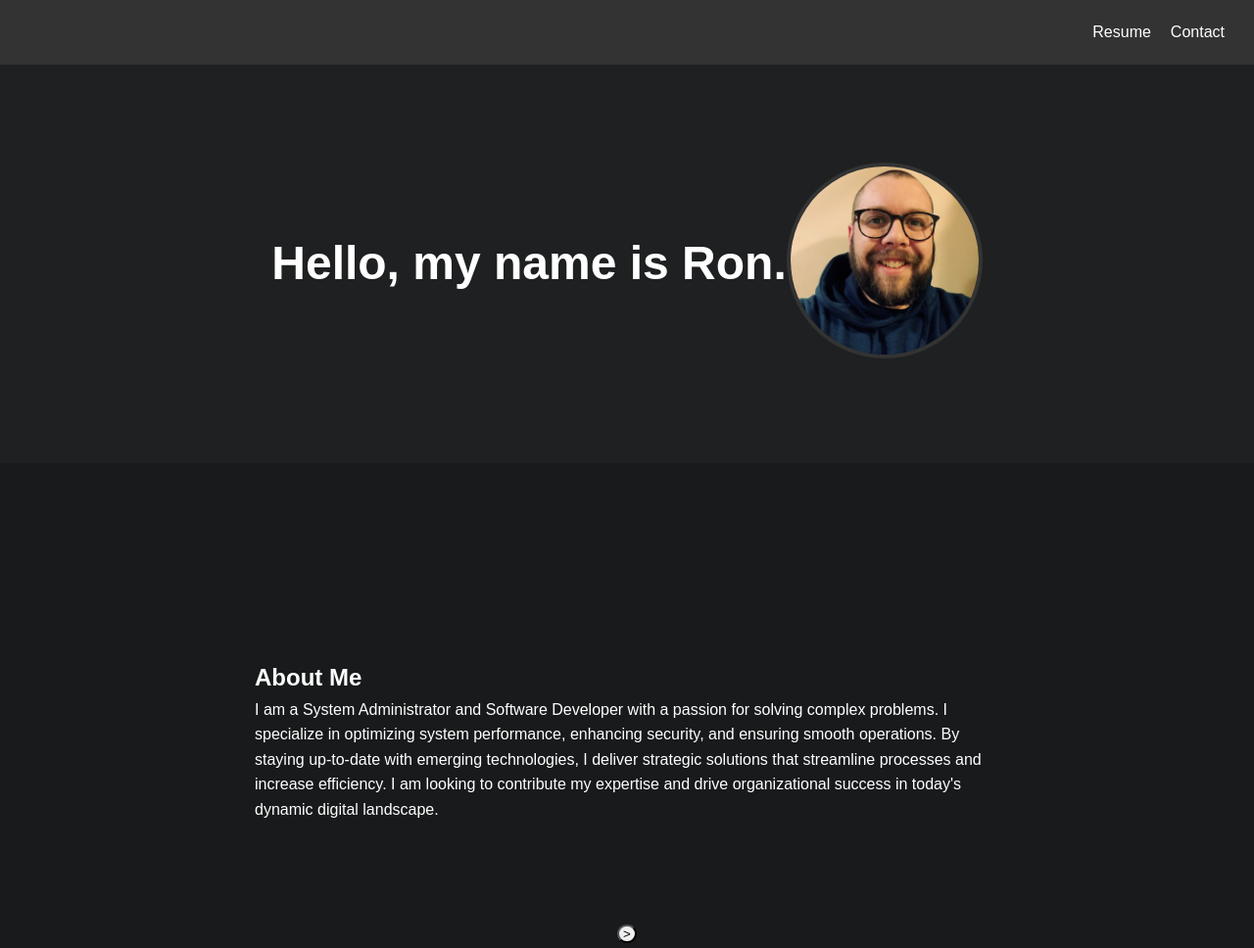
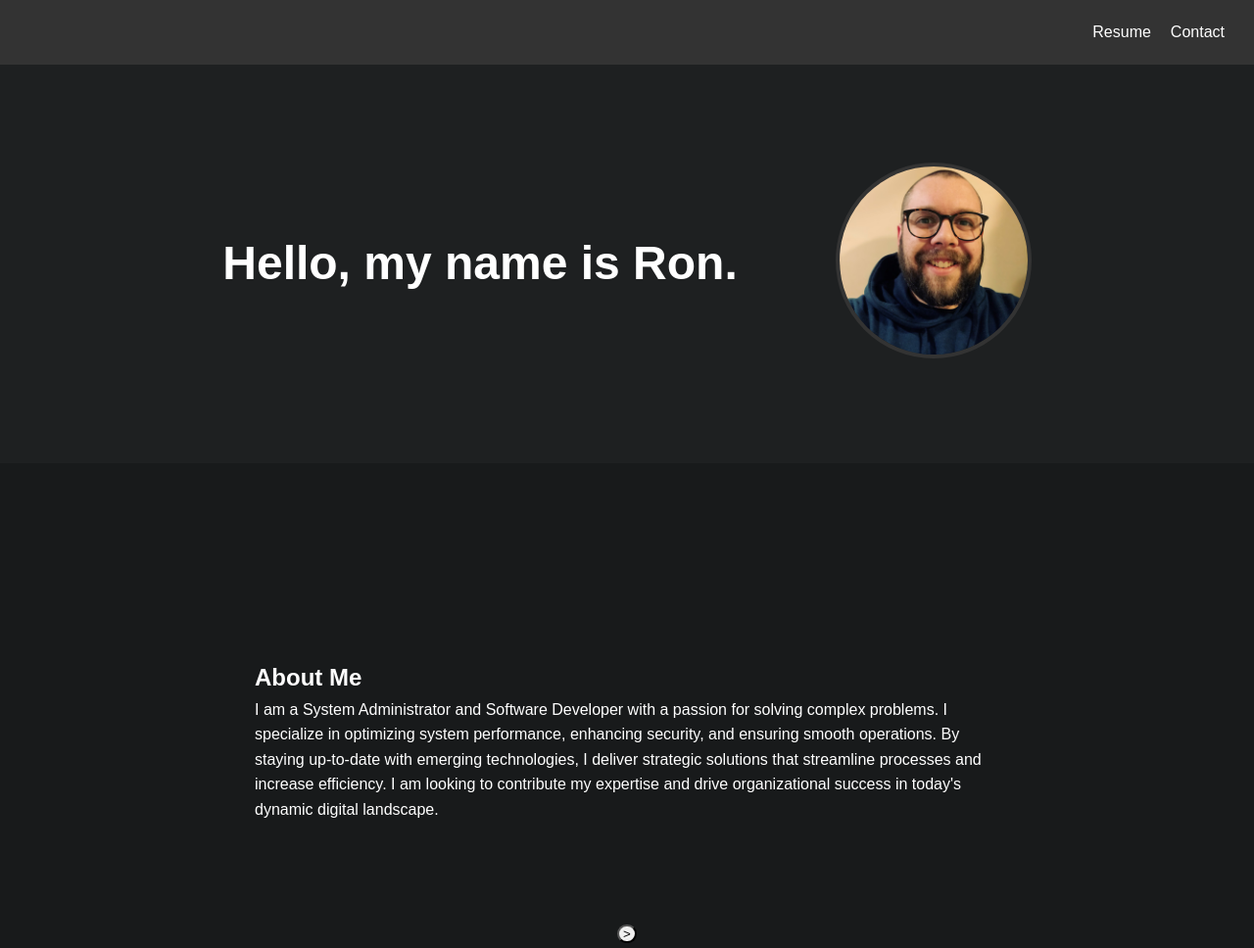
Before and after one commit to rbthree/ronbrown3, a plain HTML site: page index.html in a window 1280 px wide. Shown: the top 968 px of the page at 98% size. Drawn offline with Linux system fonts and the light colour scheme.

Commit message:
Update HTML/CSS

```diff
--- a/style.css
+++ b/style.css
@@ -18,6 +18,7 @@ body {
 
 h1 {
   font-size: 3em;
+  padding-right: 100px;
 }
 
 li {
```
